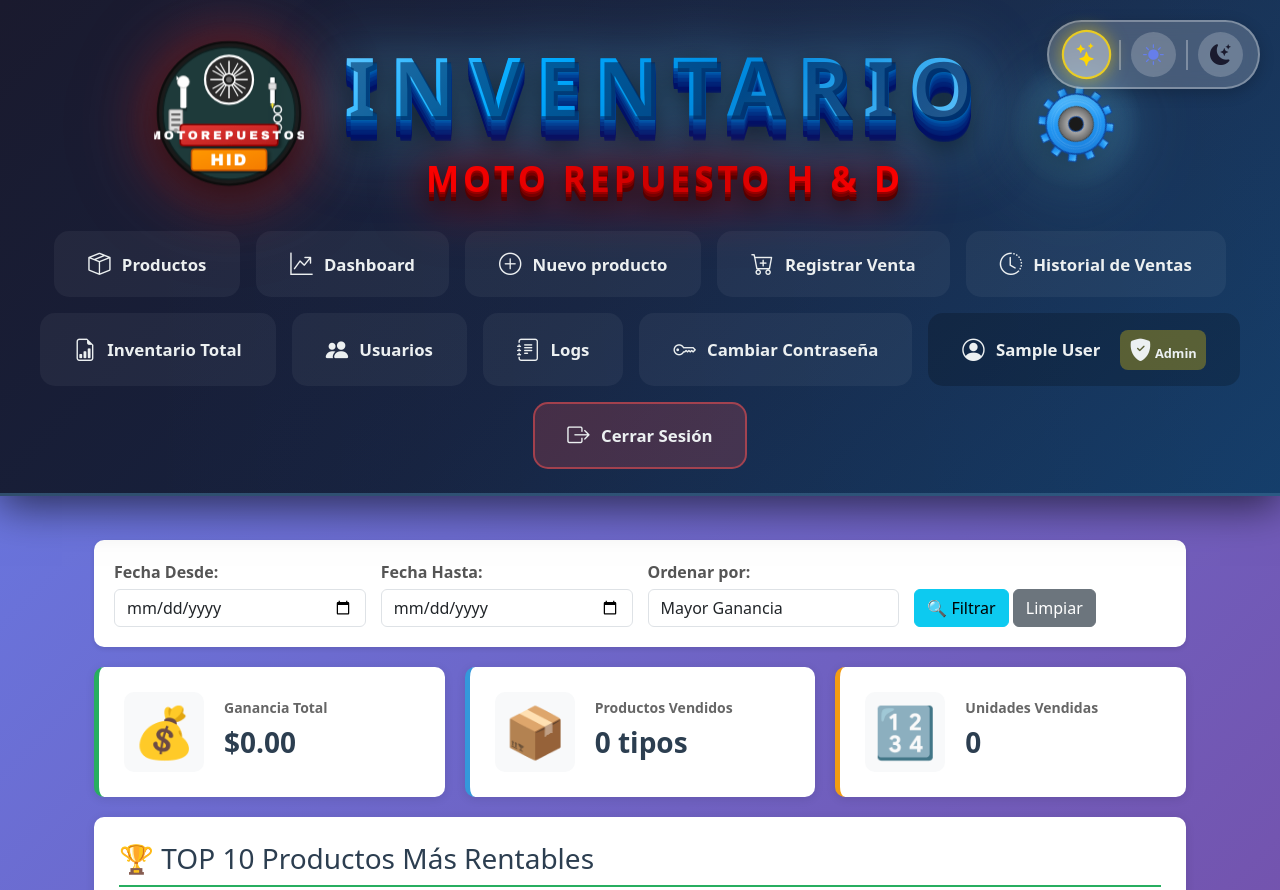
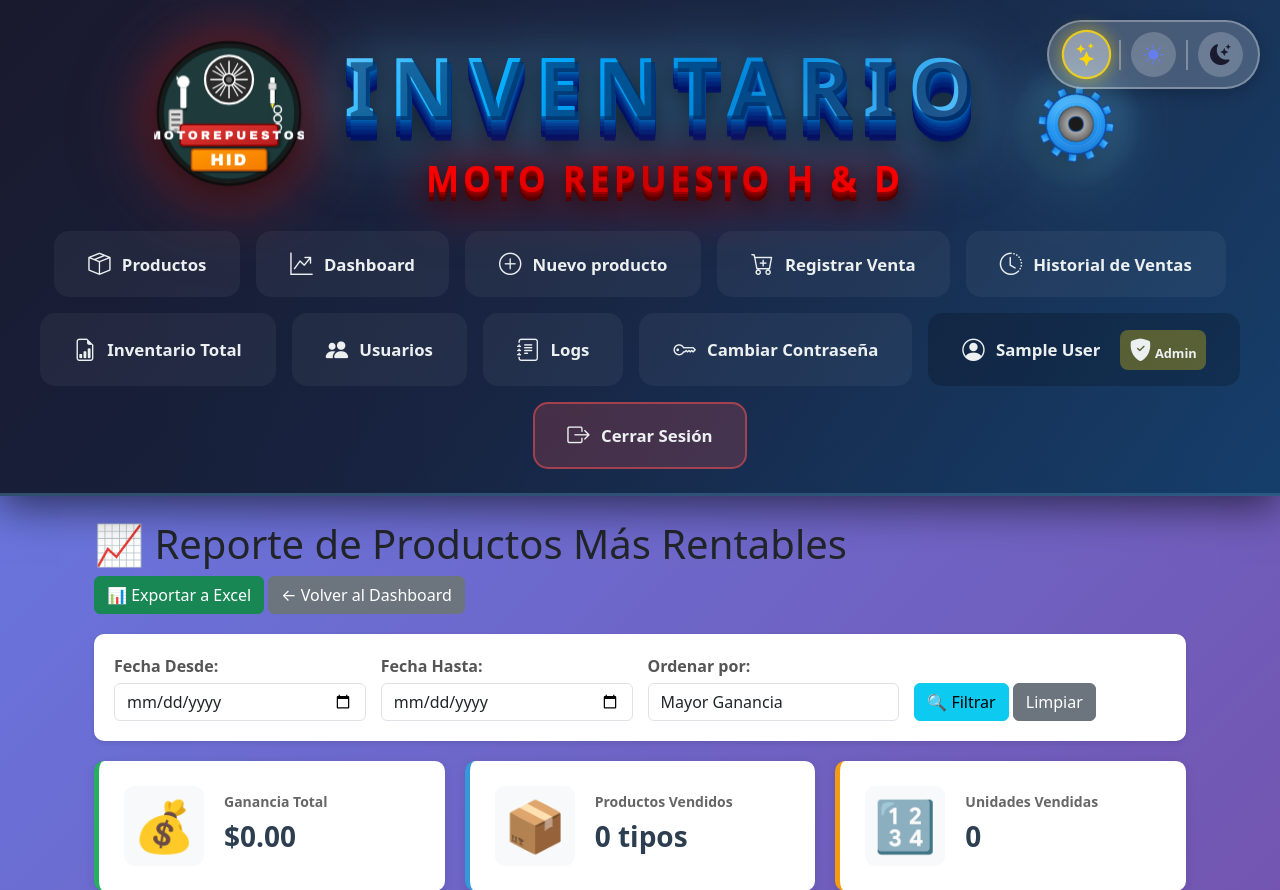
Before and after one commit to codebybrandonprogramming-creator/sistema-inventario-motos, a Flask app: page /reportes/rentabilidad in a window 1280 px wide. Shown: the top 890 px of the page. Run offline with Flask 3, Linux system fonts and the light colour scheme; the visitor is signed in with stand-in values (Sample User, id 1); data that the repository does not hold is empty; some libraries are stand-ins or nearby versions.

Commit message:
Auto-commit: cambios detectados

```diff
--- a/templates/reportes/reporte_rentabilidad.html
+++ b/templates/reportes/reporte_rentabilidad.html
@@ -4,7 +4,15 @@
 
 {% block content %}
 <div class="container">
-
+    <div class="header-section">
+        <h1>📈 Reporte de Productos Más Rentables</h1>
+        <div class="button-group">
+            <a href="{{ url_for('exportar_rentabilidad_excel', **request.args) }}" class="btn btn-success">
+                📊 Exportar a Excel
+            </a>
+            <a href="{{ url_for('dashboard') }}" class="btn btn-secondary">← Volver al Dashboard</a>
+        </div>
+    </div>
 
     <!-- Filtros -->
     <div class="filter-section">
```
